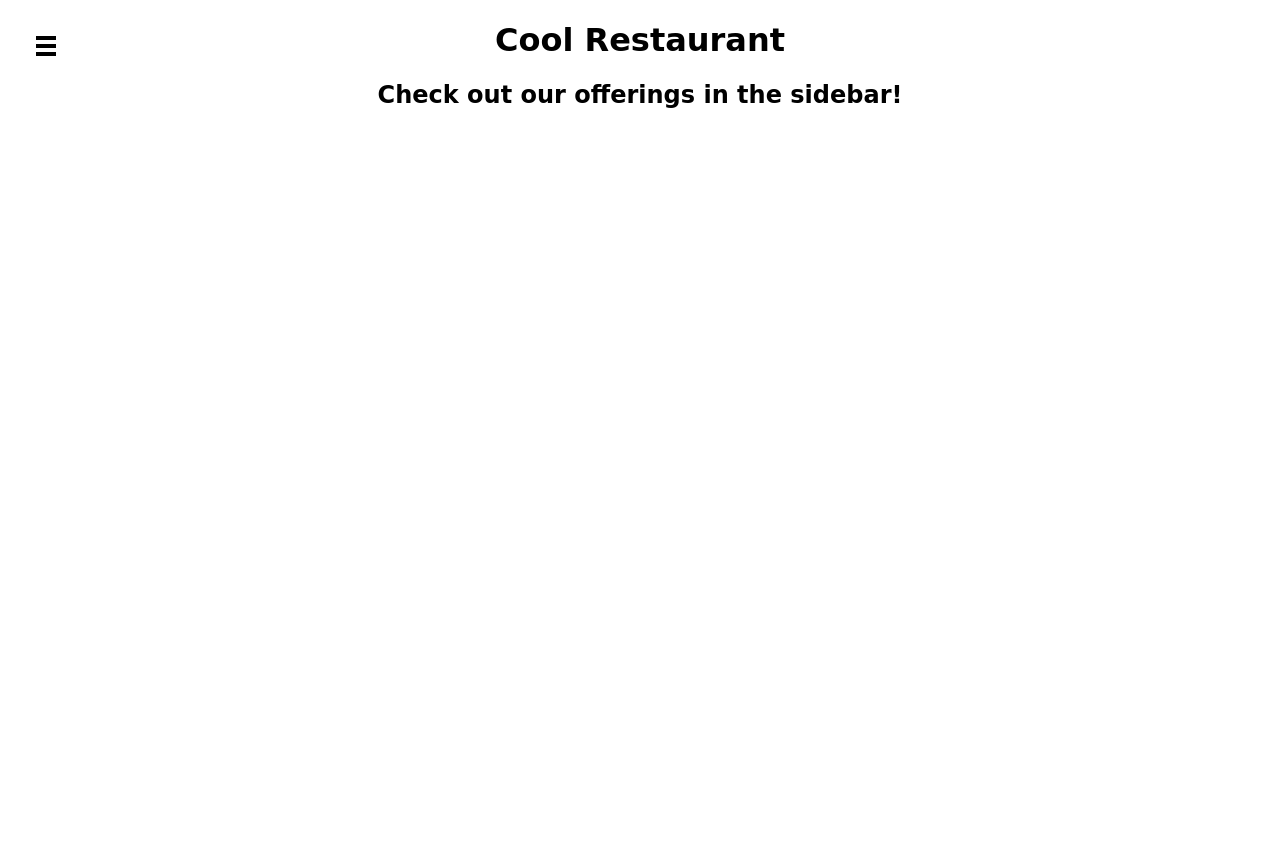
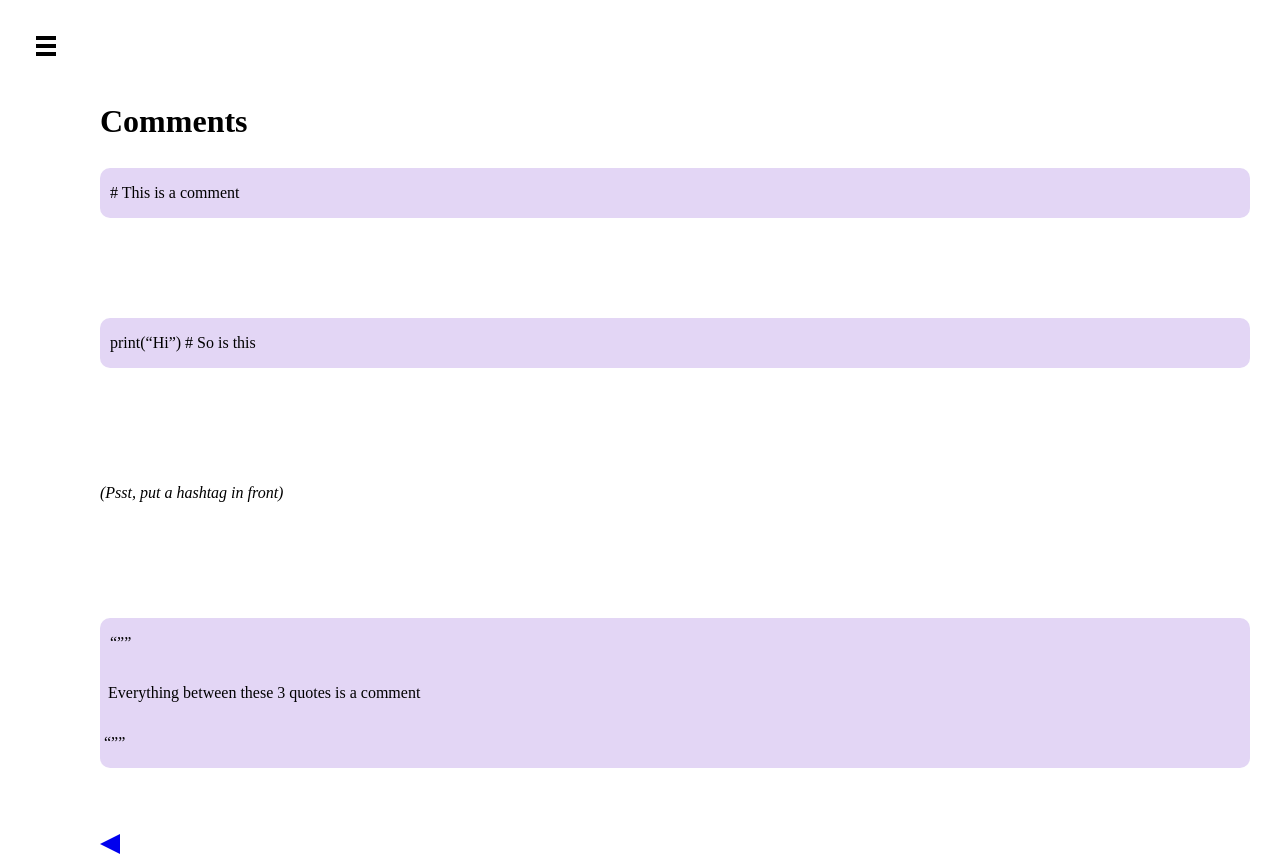
Before and after one commit to abrichards10/Learn-Python, a React (Create React App) app: page /comments in a window 1280 px wide. Before the commit the page ends 800 px from the top, so only its background shows below. Built offline with nearby package versions, Linux system fonts and the light colour scheme.

Commit message:
added comments design

```diff
--- a/src/components/comments.jsx
+++ b/src/components/comments.jsx
@@ -1,12 +1,32 @@
 import Sidebar from "./sidebar";
+import {Link} from "react-router-dom";
+import React from "react";
 
 const Comments = () => {
     return (
-        <div className="App" id="outer-container">
+        <div id="outer-container">
             <Sidebar pageWrapId={'page-wrap'} outerContainerId={'outer-container'} />
             <div id="page-wrap">
-                <h1>Cool Restaurant</h1>
-                <h2>Check out our offerings in the sidebar!</h2>
+                <div className="main-home">
+                    <h1>Comments</h1>
+                    <p>
+                        <div className="code-background">
+                        # This is a comment
+                        </div><br/><br/>
+                        <div className="code-background">
+                        print(“Hi”) # So is this
+                        </div><br/><br/>
+                        <i>(Psst, put a hashtag in front)</i><br/><br/><br/>
+                        <div className="code-background">
+                        “””<br/>&nbsp;
+                            Everything between these 3 quotes is a comment<br/>
+                            &nbsp;“””
+                        </div>
+                    </p>
+                    <div className="nav-buttons">
+                        <Link to="/setup" className="back-button"></Link>
+                    </div>
+                </div>
             </div>
         </div>
     );
--- a/src/components/home.jsx
+++ b/src/components/home.jsx
@@ -1,13 +1,8 @@
 import React from "react";
 import Sidebar from "./sidebar";
 import "./index.css"
-import {Link, useNavigate} from "react-router-dom";
+import {Link} from "react-router-dom";
 const Home = () => {
-    let navigate = useNavigate();
-    const routeChangeNext = () =>{
-        let path = `./setup`;
-        navigate(path);
-    }
 
     return (
         <div id="outer-container">
@@ -15,14 +10,16 @@ const Home = () => {
             <div id="page-wrap">
                 <div className="main-home">
                     <h1>Greetings</h1>
-                    <p>Hello!  I’m Brooke and I am here to teach you Python.
+                    <p>Hello!  I’m Brooke and I am here to teach you how to code.
                         This is an ongoing project that will continue to grow
                         with time and include many more topics!  I will go over
-                        them slowly, step by step, with added solutions and links
+                        them slowly - step by step, with added solutions and links
                         to videos for more explanations. Feel free to submit a form
                         link if I foolishly gave anything that is outdated or incorrect. :D
                     </p>
-                    <Link to="/setup" className="next-button"></Link>
+                    <div className="nav-buttons">
+                        <Link to="/setup" className="next-button"></Link>
+                    </div>
                 </div>
             </div>
         </div>
--- a/src/components/index.css
+++ b/src/components/index.css
@@ -1,17 +1,10 @@
 body {
   margin: 0;
-  font-family: "Comic Sans MS", serif;
+  font-family: "Andale Mono";
 }
 
 .main-home {
   padding-right: 30px;
-  padding-left: 100px;
-  padding-top: 75px;
-  line-height: 50px;
-
-}
-
-.main-setup {
   padding-left: 100px;
   padding-top: 75px;
   line-height: 50px;
@@ -25,6 +18,7 @@ body {
 .next-button {
   flex: 2;
   margin-left: 85%;
+  margin-top: 50px;
   border-top: 10px solid transparent;
   border-bottom: 10px solid transparent;
   border-right: 20px solid;
@@ -40,21 +34,30 @@ body {
 
 
 .back-button {
-  margin-right: 20px;
-  border-right-color: #C6AFE3;
+  margin-top: 50px;
+  border-left-color: #C6AFE3;
   border-top: 10px solid transparent;
   border-bottom: 10px solid transparent;
   border-right: 20px solid;
   background: white;
-  border-left: none;
   cursor: pointer;
   outline: none;
 }
 
+.code-background {
+  text-indent: 10px;
+  background-color: #e3d6f5;
+  border-radius: 10px;
+}
 
 /*SIDEBAR*/
 
 /* Position and sizing of burger button */
+
+.hello-world {
+  font-size: 25px;
+}
+
 .bm-burger-button {
   position: fixed;
   width: 20px;
--- a/src/components/setup.jsx
+++ b/src/components/setup.jsx
@@ -1,13 +1,13 @@
 import React from "react";
 import Sidebar from "./sidebar";
-import {Link, useNavigate} from "react-router-dom";
+import {Link} from "react-router-dom";
 
 const Setup = () => {
     return (
         <div id="outer-container">
             <Sidebar pageWrapId={'page-wrap'} outerContainerId={'outer-container'} />
             <div id="page-wrap">
-                <div className="main-setup">
+                <div className="main-home">
                     <h1>Setup</h1>
                     <p>
                         Setup Instructions
--- a/src/components/sidebar.jsx
+++ b/src/components/sidebar.jsx
@@ -1,10 +1,11 @@
 import React from 'react';
 import { slide as Menu } from 'react-burger-menu';
 import './index.css';
+// eslint-disable-next-line import/no-anonymous-default-export
 export default props => {
     return (
         <Menu>
-            <a className="menu-item" href="/">
+            <a className="menu-item hello-world" href="/">
                 Hello World
             </a>
             <a className="menu-item" href="/setup">
```
Also changed, not shown: 1 other file (tests, documents, lock files or other folders).
